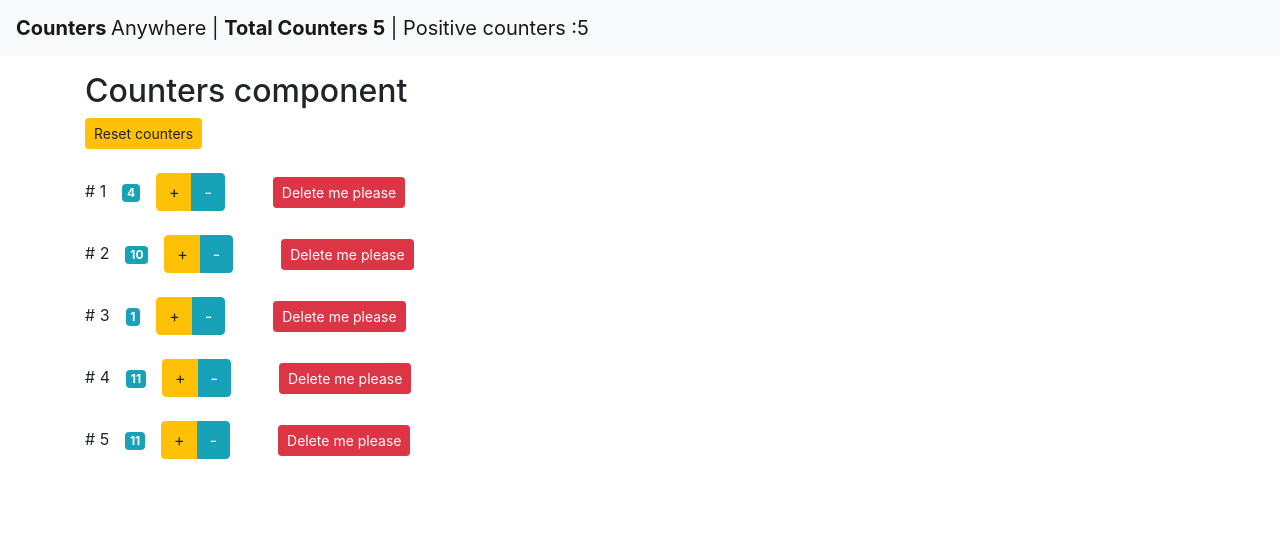
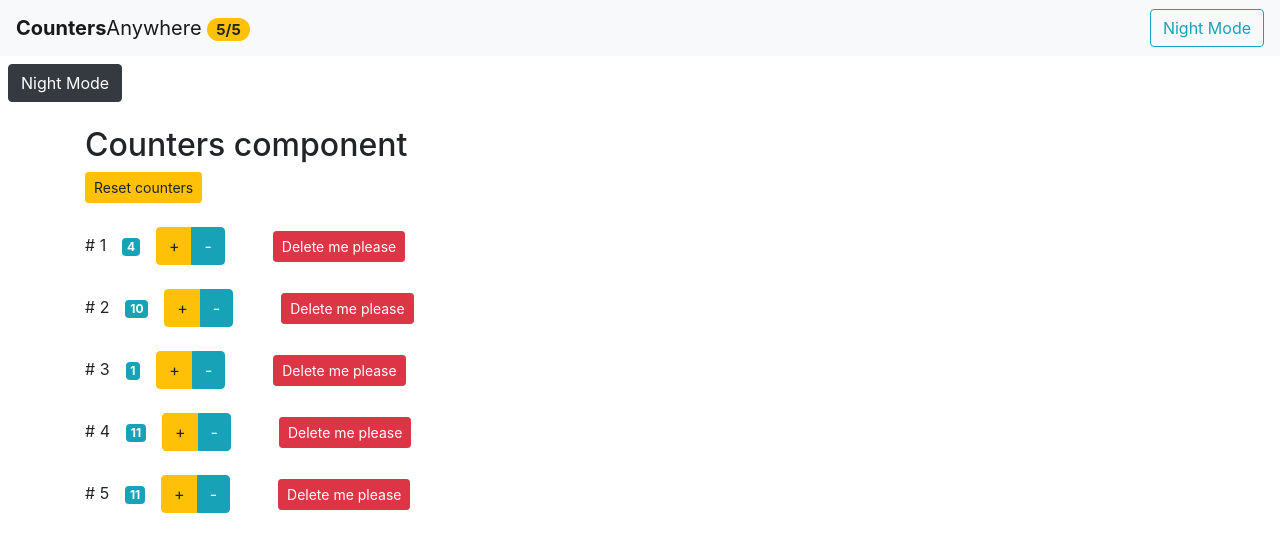
Before and after one commit to andriusdulevicius/reactIntro, a React (Create React App) app: page / in a window 1280 px wide. Shown: the top 552 px of the page. Built offline with nearby package versions, Linux system fonts and the light colour scheme.

Commit message:
bg colors toggle works

```diff
--- a/src/App.js
+++ b/src/App.js
@@ -11,6 +11,11 @@ class App extends Component {
       { id: 4, value: 11 },
       { id: 5, value: 11 },
     ],
+    myClasses: {
+      light: 'navbar navbar-light bg-light',
+      dark: 'navbar navbar-dark bg-dark',
+    },
+    isNavBarLight: true,
   };
 
   handleDelete = (idToDelete) => {
@@ -50,15 +55,30 @@ class App extends Component {
     plusOrMinus === 'btn_1' ? counterToIncrement.value++ : counterToIncrement.value--;
     this.setState({ counters: countersCopy });
   };
+
+  handleNavColors = () => {
+    const isNavBarLight = !this.state.isNavBarLight;
+    this.setState({ isNavBarLight });
+  };
+
   render() {
+    const { counters, myClasses, isNavBarLight } = this.state;
     return (
       <div className='App'>
-        <NavBar counters={this.state.counters} />
+        <NavBar
+          countersCount={counters.length}
+          activeCount={counters.filter((c) => c.value > 0).length}
+          myNavColors={isNavBarLight ? myClasses.light : myClasses.dark}
+        />
+        <button onClick={this.handleNavColors} className='btn m-2 btn-dark'>
+          Night Mode
+        </button>
+
         <Counters
           onIncrement={this.handleIncrement}
           onReset={this.handleReset}
           onDelete={this.handleDelete}
-          counters={this.state.counters}
+          counters={counters}
         />
       </div>
     );
--- a/src/components/counters.jsx
+++ b/src/components/counters.jsx
@@ -3,20 +3,15 @@ import Counter from './counter';
 
 class Counters extends Component {
   render() {
+    const { onDelete, onIncrement, onReset, counters } = this.props;
     return (
       <div className='container mt-3'>
         <h2>Counters component</h2>
-        <button onClick={this.props.onReset} className='btn btn-sm btn-warning'>
+        <button onClick={onReset} className='btn btn-sm btn-warning'>
           Reset counters
         </button>
-        {this.props.counters.map((c) => (
-          <Counter
-            key={c.id}
-            counter={c}
-            oId='blue'
-            onDelete={this.props.onDelete}
-            onIncrement={this.props.onIncrement}
-          ></Counter>
+        {counters.map((c) => (
+          <Counter key={c.id} counter={c} oId='blue' onDelete={onDelete} onIncrement={onIncrement}></Counter>
         ))}
       </div>
     );
--- a/src/components/navbar.jsx
+++ b/src/components/navbar.jsx
@@ -1,21 +1,38 @@
-import React, { Component } from 'react';
+// Functional stateLESS component
 
-class NavBar extends Component {
-  countPositiveValues() {
-    const filtered = this.props.counters.filter((c) => c.value > 0);
-    return filtered.length;
-  }
+//funkciniu budu taip issidestrukturizuojam propsus, paduotus app.js renderyje
+const NavBar = ({ countersCount, activeCount, isNavBarLight, myNavColors }) => {
+  return (
+    <nav className={myNavColors}>
+      <span className='navbar-brand mb-0'>
+        <strong>Counters</strong>Anywhere{' '}
+        <span className='badge badge-pill badge-warning'>
+          <span>
+            {countersCount}/{activeCount}
+          </span>
+        </span>
+      </span>
+      <button onClick={() => !isNavBarLight} className='btn btn-outline-info'>
+        Night Mode
+      </button>
+    </nav>
+  );
+};
+export default NavBar;
 
-  render() {
-    return (
-      <nav className='navbar navbar-expand-lg navbar-light bg-light'>
-        <span className='navbar-brand mb-0'>
-          <strong>Counters </strong> Anywhere | <strong> Total Counters {this.props.counters.length}</strong> | Positive
-          counters :{this.countPositiveValues()}
-        </span>
-      </nav>
-    );
-  }
-}
+// import React, { Component } from 'react';
+// class NavBar extends Component {
+//   render() {
+//     const { countersCount, activeCount } = this.props;
+//     return (
+//       <nav className='navbar navbar-expand-lg navbar-light bg-light'>
+//         <span className='navbar-brand mb-0'>
+//           <strong>Counters </strong> Anywhere | <strong> Total Counters {countersCount}</strong> | Positive counters :
+//           {activeCount}
+//         </span>
+//       </nav>
+//     );
+//   }
+// }
 
-export default NavBar;
+// export default NavBar;
```
